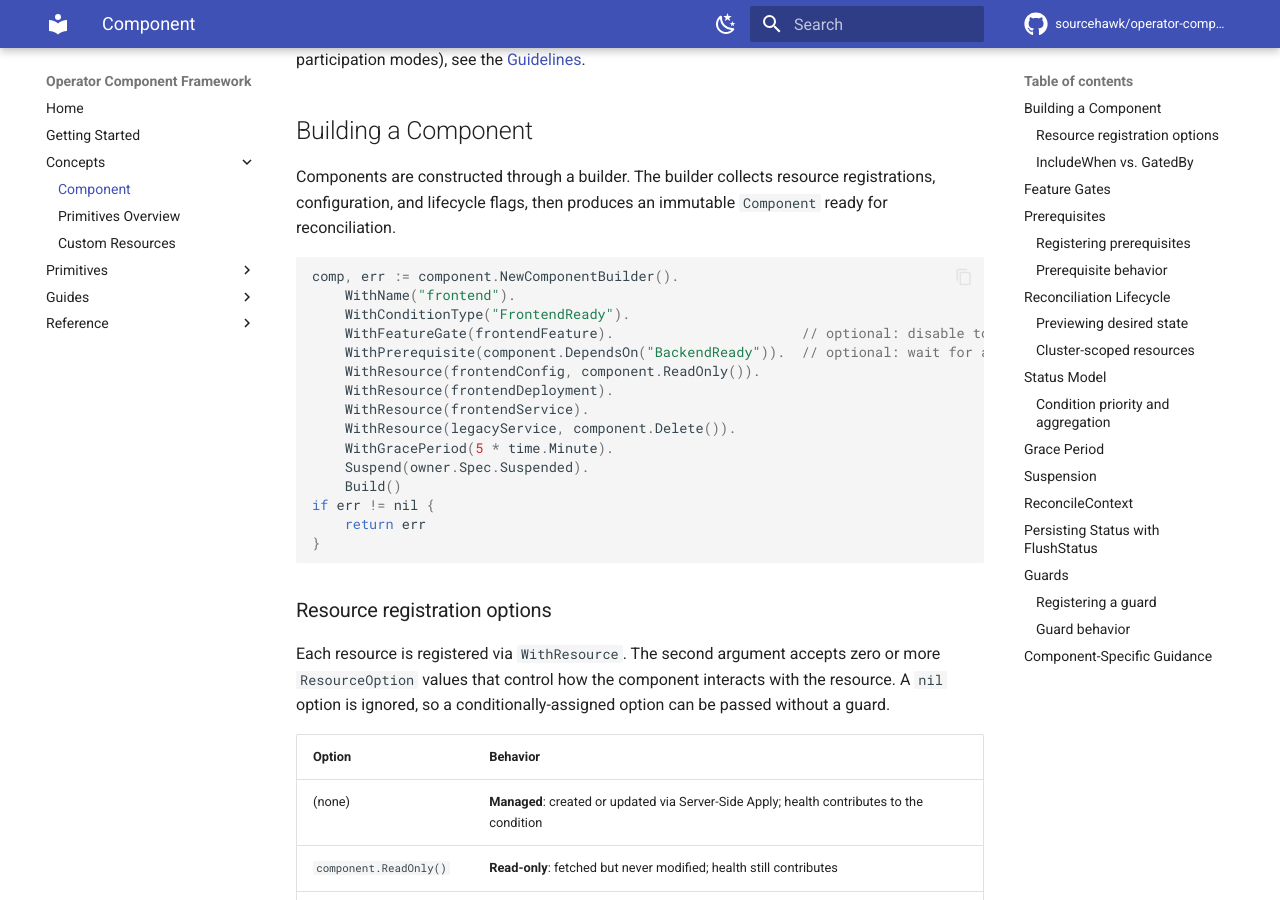
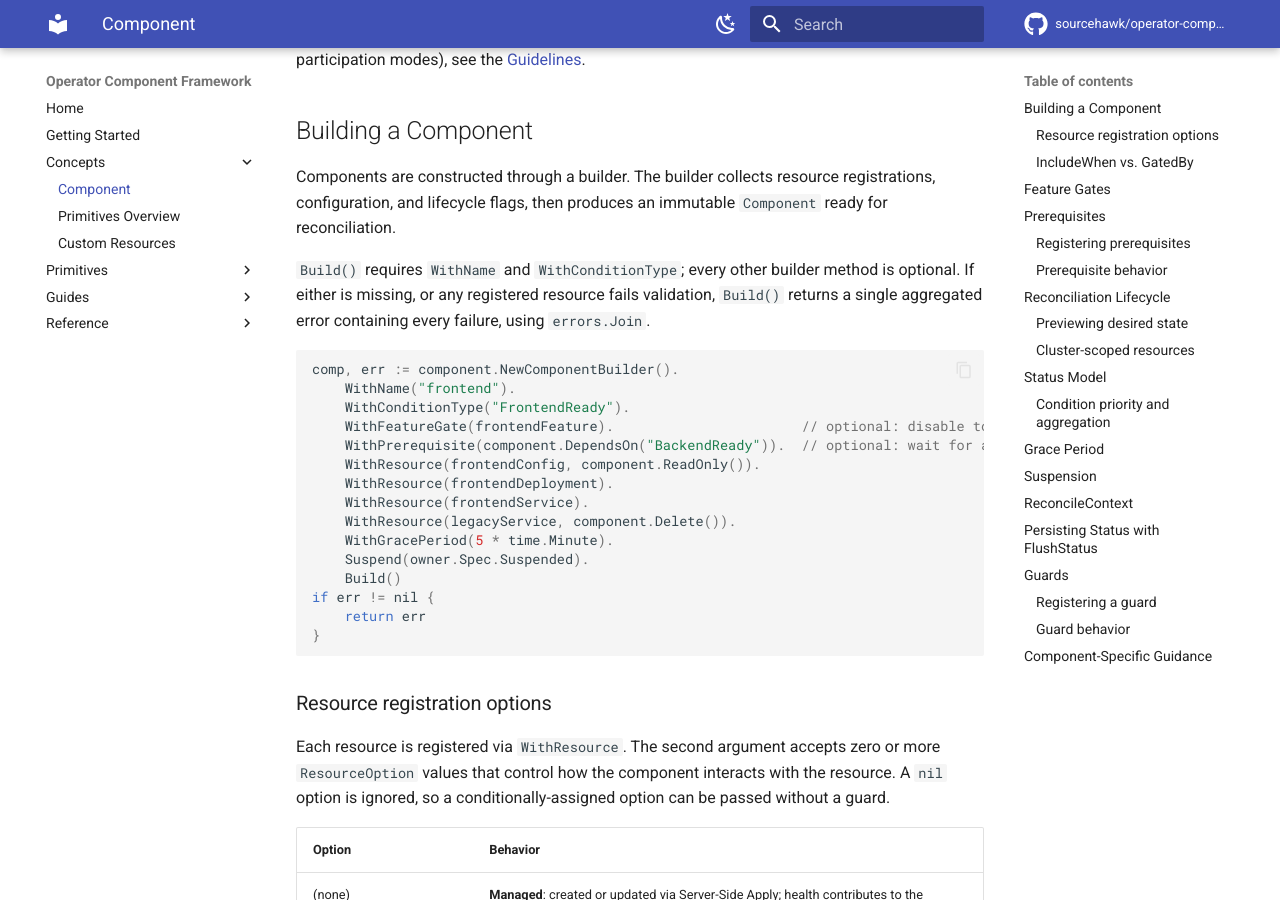
Before and after one commit to sourcehawk/operator-component-framework, an MkDocs documentation site: the page built from docs/component.md, in a window 1280 px wide and 900 px high, scrolled down 843 px. Built offline with MkDocs 1.6.1 and Material for MkDocs 9.7.7, drawn with Linux system fonts in a browser that asks for light colours; comment, search, counter and statistics services are not loaded; some of the changed text lies outside the part shown.

Commit message:
docs(component): state deletion ordering and required builder inputs
Co-Authored-By: Claude Fable 5 <noreply@anthropic.com>

````diff
--- a/docs/component.md
+++ b/docs/component.md
@@ -25,6 +25,10 @@ For operator-structuring advice (one component per condition, thin controllers,
 
 Components are constructed through a builder. The builder collects resource registrations, configuration, and lifecycle
 flags, then produces an immutable `Component` ready for reconciliation.
+
+`Build()` requires `WithName` and `WithConditionType`; every other builder method is optional. If either is missing, or
+any registered resource fails validation, `Build()` returns a single aggregated error containing every failure, using
+`errors.Join`.
 
 ```go
 comp, err := component.NewComponentBuilder().
````
Also changed, not shown: other parts of docs/component.md (+2 -1 lines), plugin/skills/building-components/references/component.md (+6 -1 lines).
